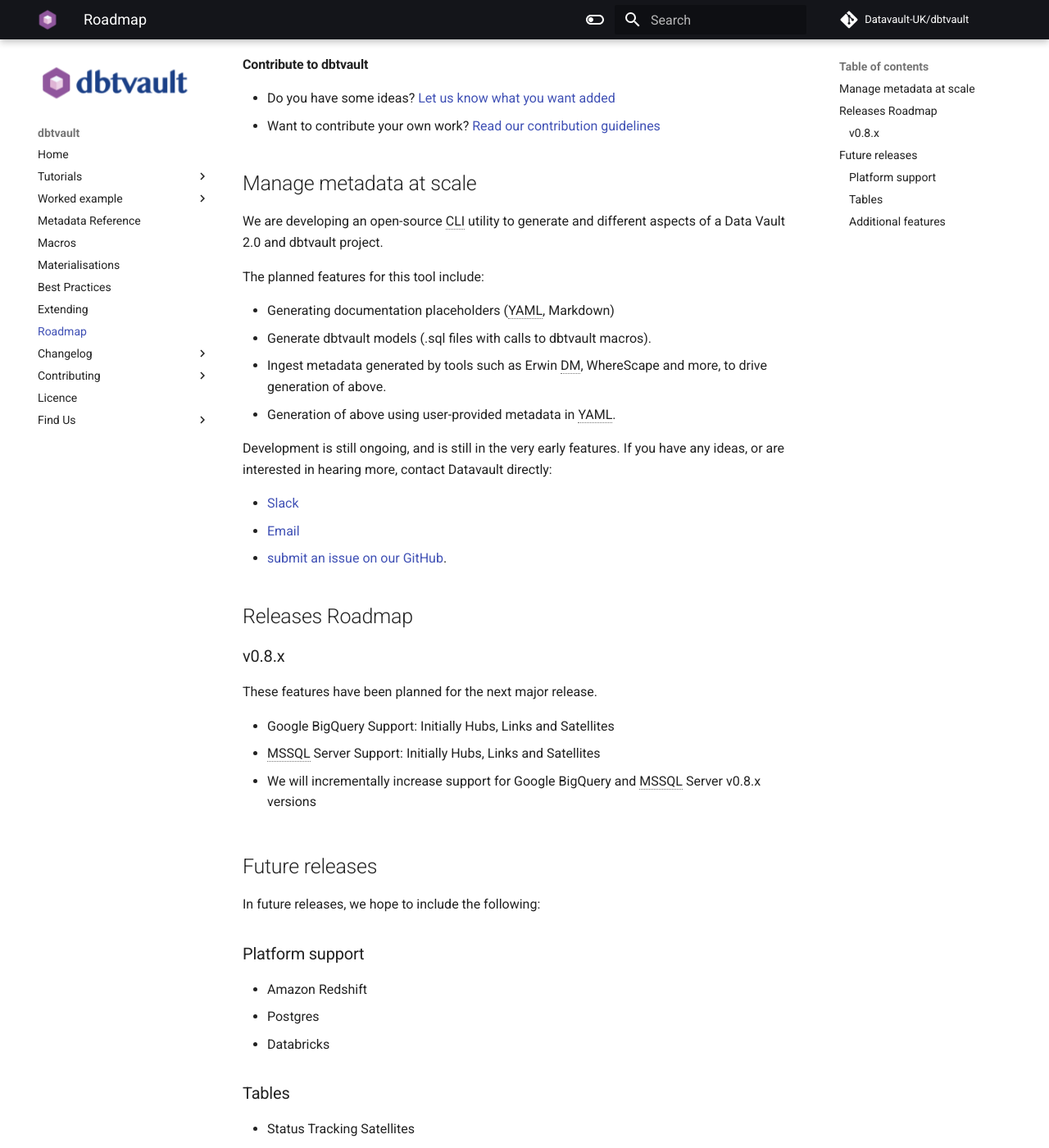
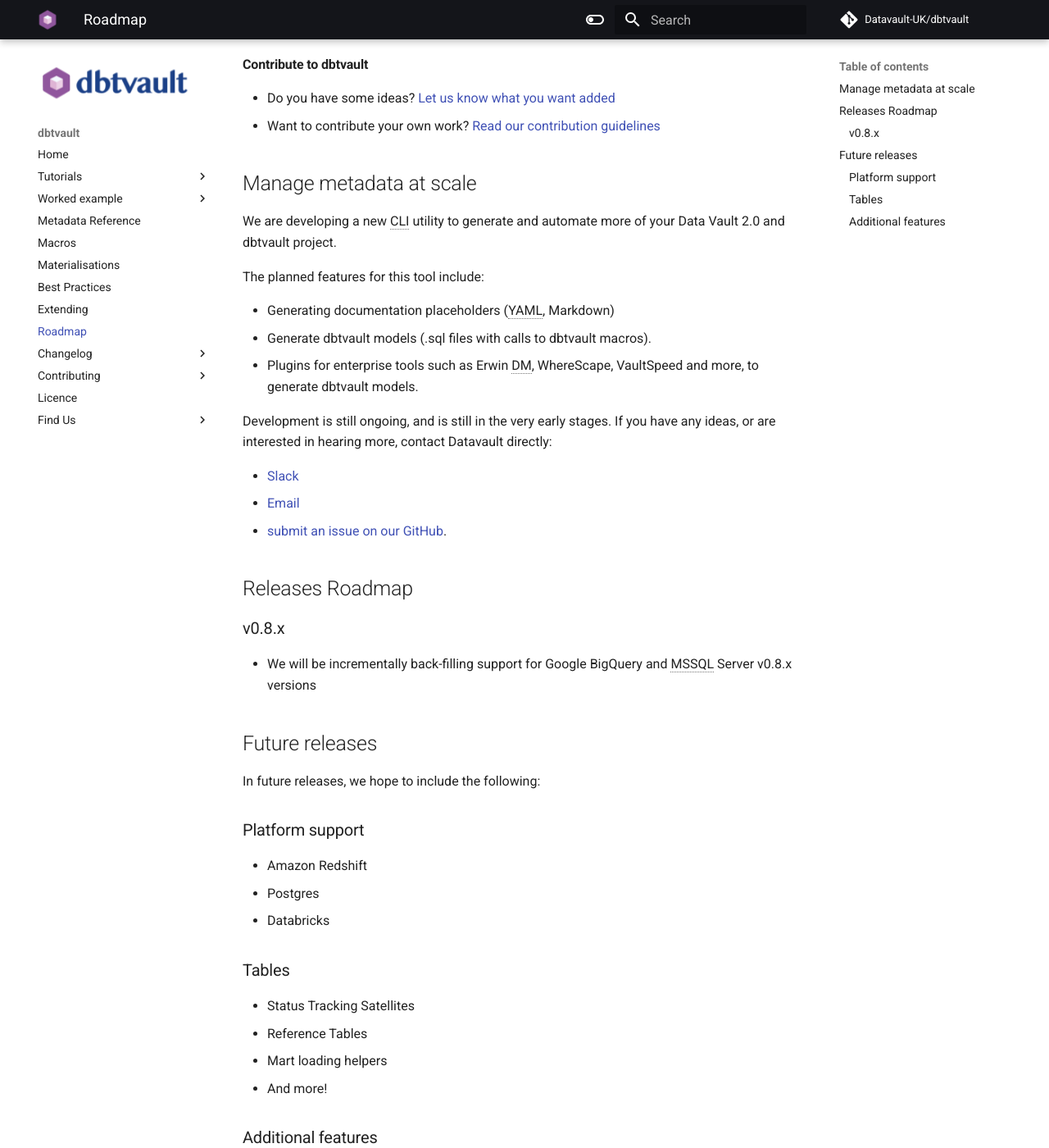
Before and after one commit to Datavault-UK/automate-dv-docs, an MkDocs documentation site: the page built from docs/roadmap.md, in a window 1280 px wide and 1400 px high, scrolled down 274 px. Shown: the whole window at 82% size. Built offline with MkDocs 1.6.1 and Material for MkDocs 9.7.7, drawn with Linux system fonts in a browser that asks for light colours; comment, search, counter and statistics services are not loaded; some of the changed text lies outside the part shown.

Commit message:
Clean up roadmap

```diff
--- a/docs/roadmap.md
+++ b/docs/roadmap.md
@@ -9,19 +9,17 @@
 - Do you have some ideas? [Let us know what you want added](https://github.com/Datavault-UK/dbtvault/issues)
 - Want to contribute your own work? [Read our contribution guidelines](https://github.com/Datavault-UK/dbtvault/blob/master/CONTRIBUTING.md)
 
-
 ## Manage metadata at scale
 
-We are developing an open-source CLI utility to generate and different aspects of a Data Vault 2.0 and dbtvault project.
+We are developing a new CLI utility to generate and automate more of your Data Vault 2.0 and dbtvault project.
 
 The planned features for this tool include:
 
 - Generating documentation placeholders (YAML, Markdown)
 - Generate dbtvault models (.sql files with calls to dbtvault macros).
-- Ingest metadata generated by tools such as Erwin DM, WhereScape and more, to drive generation of above.
-- Generation of above using user-provided metadata in YAML.
+- Plugins for enterprise tools such as Erwin DM, WhereScape, VaultSpeed and more, to generate dbtvault models.
 
-Development is still ongoing, and is still in the very early features.
+Development is still ongoing, and is still in the very early stages.
 If you have any ideas, or are interested in hearing more, contact Datavault directly:
 
 - [Slack](https://join.slack.com/t/dbtvault/shared_invite/enQtODY5MTY3OTIyMzg2LWJlZDMyNzM4YzAzYjgzYTY0MTMzNTNjN2EyZDRjOTljYjY0NDYyYzEwMTlhODMzNGY3MmU2ODNhYWUxYmM2NjA)
@@ -32,12 +30,7 @@
 
 ### v0.8.x
 
-These features have been planned for the next major release.
-
-- Google BigQuery Support: Initially Hubs, Links and Satellites
-- MSSQL Server Support: Initially Hubs, Links and Satellites
-
-- We will incrementally increase support for Google BigQuery and MSSQL Server v0.8.x versions
+- We will be incrementally back-filling support for Google BigQuery and MSSQL Server v0.8.x versions
 
 ## Future releases
 
```
Also changed, not shown: other parts of docs/roadmap.md (+3 -2 lines).
